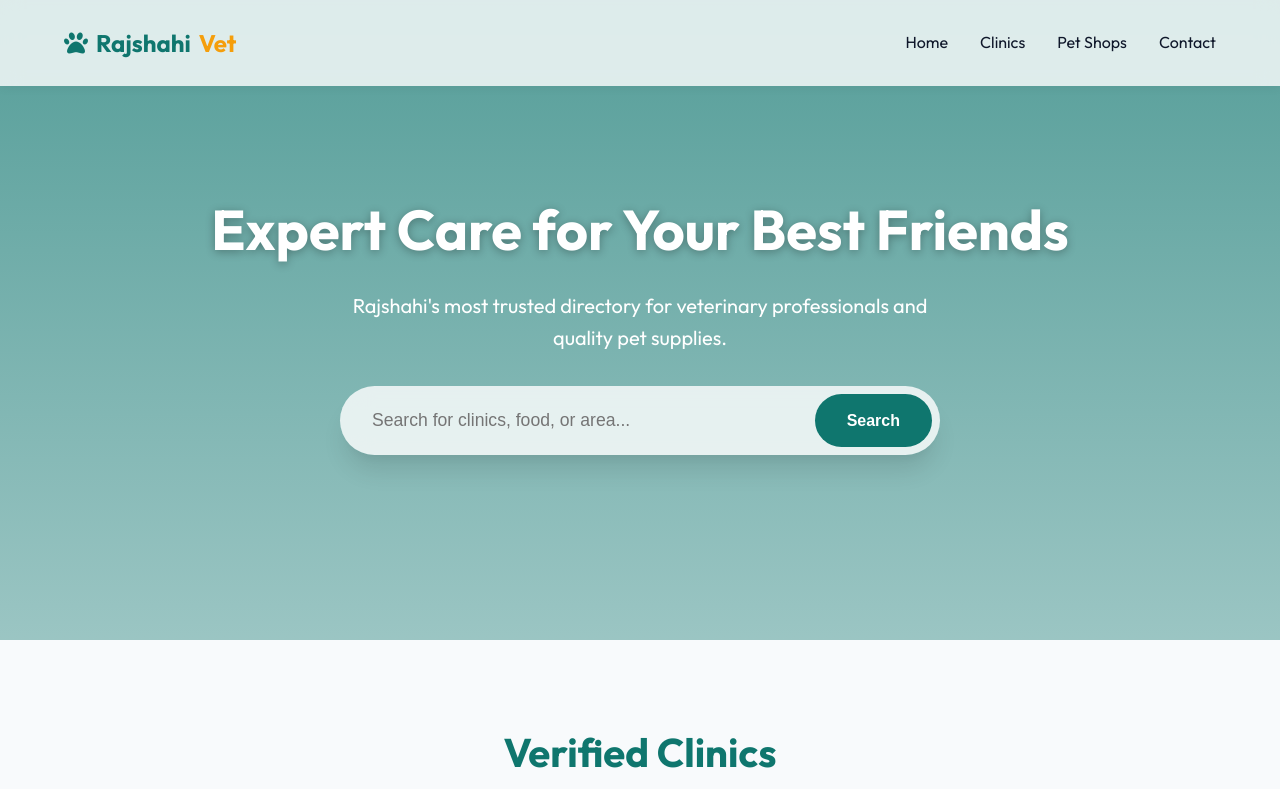
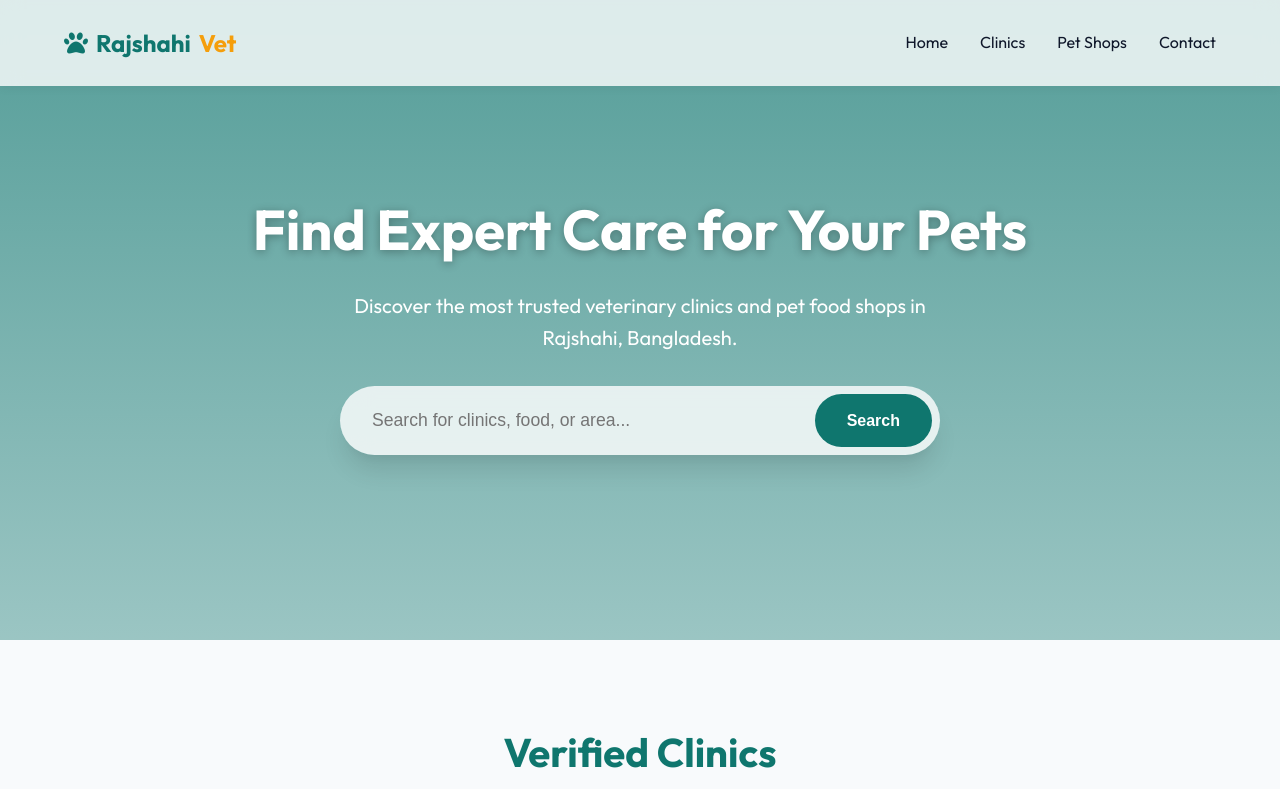
Before and after one commit to dev-apurbo/VetHub, a plain HTML site: page index.html in a window 1280 px wide. Shown: the top 789 px of the page. Drawn offline with Linux system fonts and the light colour scheme.

Commit message:
Update index.html

```diff
--- a/index.html
+++ b/index.html
@@ -39,8 +39,8 @@
 
     <main>
         <section class="hero" id="home">
-            <h1 class="animate-up">Expert Care for Your Best Friends</h1>
-            <p class="animate-up" style="animation-delay: 0.2s;">Rajshahi's most trusted directory for veterinary professionals and quality pet supplies.</p>
+            <h1 class="animate-up">Find Expert Care for Your Pets</h1>
+            <p class="animate-up" style="animation-delay: 0.2s;">Discover the most trusted veterinary clinics and pet food shops in Rajshahi, Bangladesh.</p>
             <div class="search-container animate-up" style="animation-delay: 0.4s;">
                 <label for="clinicSearch" class="sr-only">Search clinics or shops</label>
                 <input type="text" id="clinicSearch" placeholder="Search for clinics, food, or area...">
```
